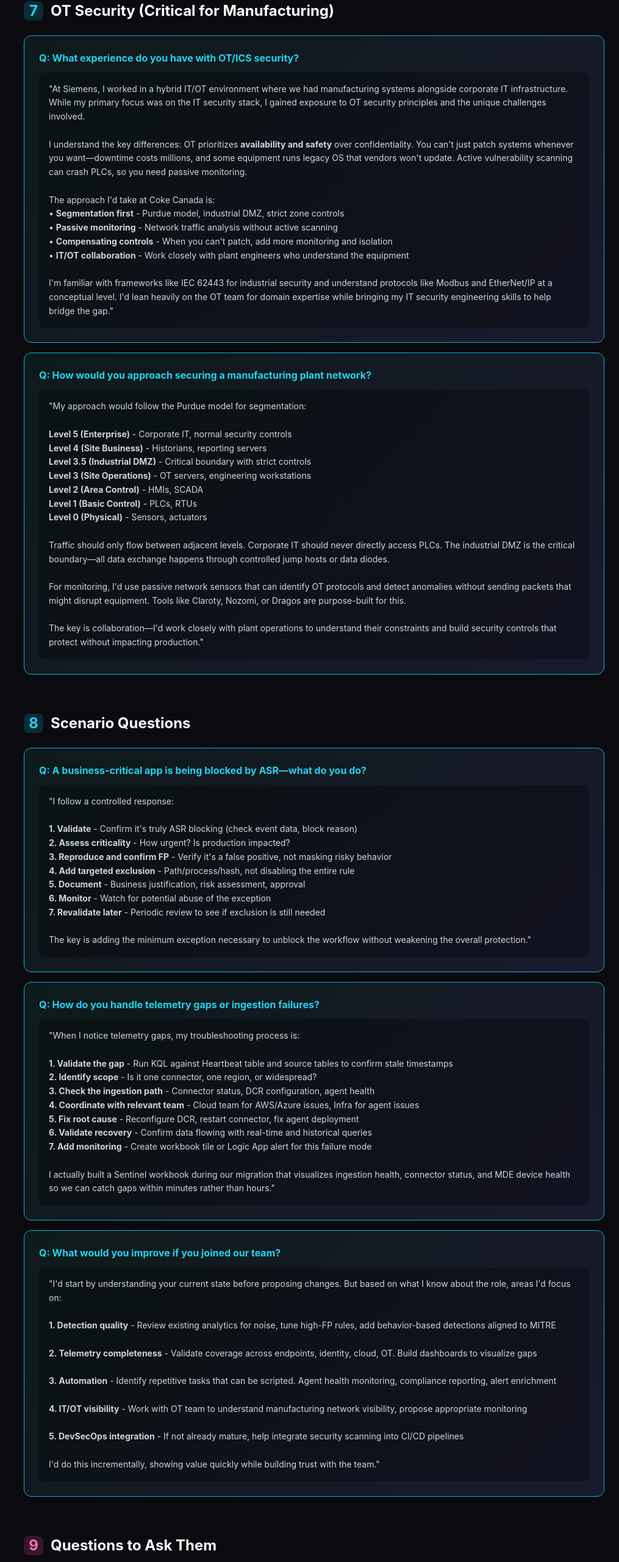
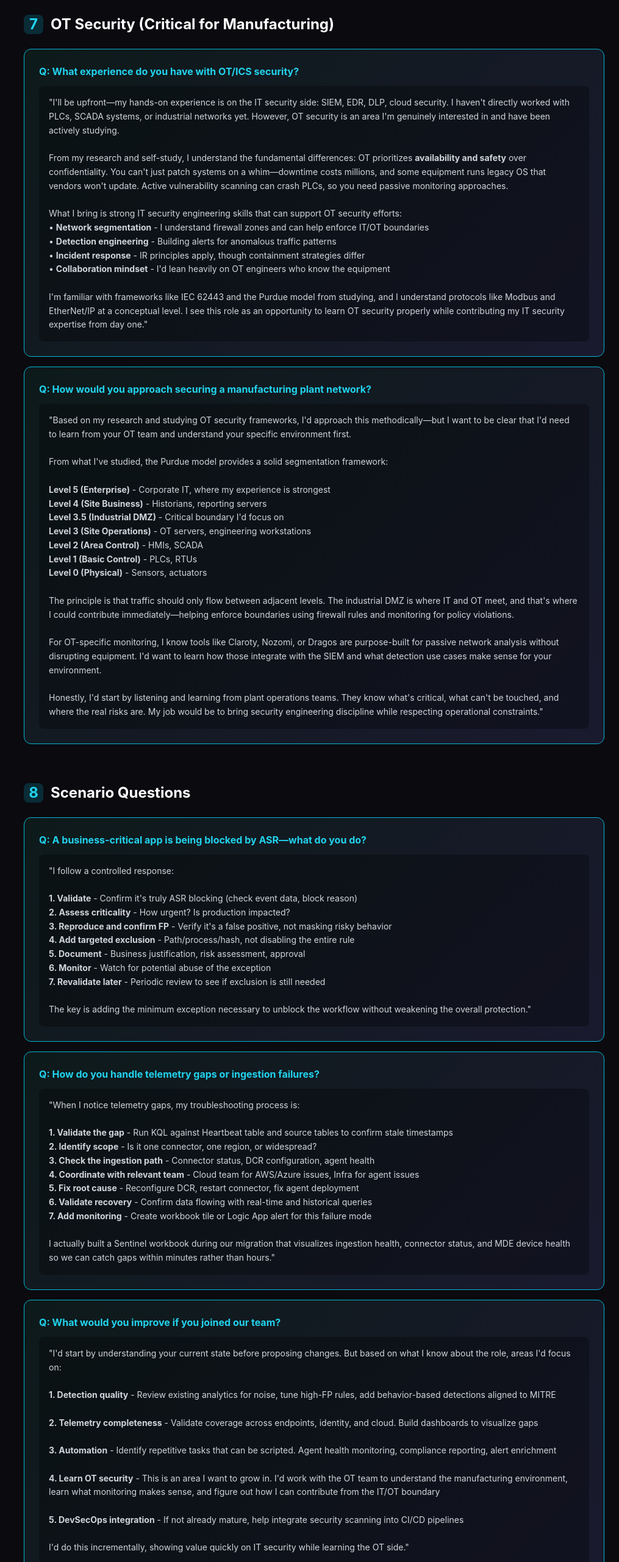
Before and after one commit to NiKhilForCybersec/mig, a plain HTML site: page pages/coca-cola-interview.html in a window 1280 px wide. Shown: the part 8539-11100 px from the top of the page at 61% size, without its empty margins (265-1280 px from the left). Drawn offline with nearby package versions, Linux system fonts and the light colour scheme.

Commit message:
tailored to ot

```diff
--- a/pages/coca-cola-interview.html
+++ b/pages/coca-cola-interview.html
@@ -66,7 +66,7 @@
                         <p class="text-gray-300 text-sm leading-relaxed">
                             "Three things drew me to this role. First, <strong>the tech stack alignment</strong>—you're using Microsoft Defender, Azure security, DLP, and Fortinet NGFWs, which directly matches my experience with MDE, Sentinel, Purview DLP, and firewall administration. I can contribute immediately without a long ramp-up.<br><br>
 
-                            Second, <strong>the IT/OT convergence challenge</strong>. Securing manufacturing plants and distribution centers alongside corporate IT is exactly the kind of complexity I find interesting. OT security requires a different mindset—availability over confidentiality, passive monitoring, compensating controls when you can't patch. At Siemens, I worked in a similar hybrid environment, so I understand the nuances.<br><br>
+                            Second, <strong>the IT/OT convergence challenge</strong>. Securing manufacturing plants and distribution centers alongside corporate IT is exactly the kind of complexity I want to grow into. I've studied OT security concepts—the Purdue model, IEC 62443, the priority shift from confidentiality to availability—and I find it genuinely interesting. While my hands-on experience is on the IT side, I'm eager to learn OT security and contribute to bridging that gap. My IT security engineering skills in detection, monitoring, and automation would translate well once I understand the OT constraints.<br><br>
 
                             Third, <strong>the engineering focus</strong>. This isn't just a monitoring role—it's about designing, implementing, and automating security controls. The job description mentions DevSecOps, CI/CD pipeline security, and automation with Python/PowerShell. That's where I want to grow. I want to build security infrastructure, not just watch dashboards.<br><br>
 
@@ -461,17 +461,17 @@ OUTCOME: ISO A.12.4.1 is FULLY SATISFIED by:
                     <p class="text-cyan-400 font-bold mb-3">Q: What experience do you have with OT/ICS security?</p>
                     <div class="answer-box">
                         <p class="text-gray-300 text-sm leading-relaxed">
-                            "At Siemens, I worked in a hybrid IT/OT environment where we had manufacturing systems alongside corporate IT infrastructure. While my primary focus was on the IT security stack, I gained exposure to OT security principles and the unique challenges involved.<br><br>
+                            "I'll be upfront—my hands-on experience is on the IT security side: SIEM, EDR, DLP, cloud security. I haven't directly worked with PLCs, SCADA systems, or industrial networks yet. However, OT security is an area I'm genuinely interested in and have been actively studying.<br><br>
 
-                            I understand the key differences: OT prioritizes <strong>availability and safety</strong> over confidentiality. You can't just patch systems whenever you want—downtime costs millions, and some equipment runs legacy OS that vendors won't update. Active vulnerability scanning can crash PLCs, so you need passive monitoring.<br><br>
+                            From my research and self-study, I understand the fundamental differences: OT prioritizes <strong>availability and safety</strong> over confidentiality. You can't just patch systems on a whim—downtime costs millions, and some equipment runs legacy OS that vendors won't update. Active vulnerability scanning can crash PLCs, so you need passive monitoring approaches.<br><br>
 
-                            The approach I'd take at Coke Canada is:<br>
-                            • <strong>Segmentation first</strong> - Purdue model, industrial DMZ, strict zone controls<br>
-                            • <strong>Passive monitoring</strong> - Network traffic analysis without active scanning<br>
-                            • <strong>Compensating controls</strong> - When you can't patch, add more monitoring and isolation<br>
-                            • <strong>IT/OT collaboration</strong> - Work closely with plant engineers who understand the equipment<br><br>
+                            What I bring is strong IT security engineering skills that can support OT security efforts:<br>
+                            • <strong>Network segmentation</strong> - I understand firewall zones and can help enforce IT/OT boundaries<br>
+                            • <strong>Detection engineering</strong> - Building alerts for anomalous traffic patterns<br>
+                            • <strong>Incident response</strong> - IR principles apply, though containment strategies differ<br>
+                            • <strong>Collaboration mindset</strong> - I'd lean heavily on OT engineers who know the equipment<br><br>
 
-                            I'm familiar with frameworks like IEC 62443 for industrial security and understand protocols like Modbus and EtherNet/IP at a conceptual level. I'd lean heavily on the OT team for domain expertise while bringing my IT security engineering skills to help bridge the gap."
+                            I'm familiar with frameworks like IEC 62443 and the Purdue model from studying, and I understand protocols like Modbus and EtherNet/IP at a conceptual level. I see this role as an opportunity to learn OT security properly while contributing my IT security expertise from day one."
                         </p>
                     </div>
                 </div>
@@ -480,21 +480,23 @@ OUTCOME: ISO A.12.4.1 is FULLY SATISFIED by:
                     <p class="text-cyan-400 font-bold mb-3">Q: How would you approach securing a manufacturing plant network?</p>
                     <div class="answer-box">
                         <p class="text-gray-300 text-sm leading-relaxed">
-                            "My approach would follow the Purdue model for segmentation:<br><br>
+                            "Based on my research and studying OT security frameworks, I'd approach this methodically—but I want to be clear that I'd need to learn from your OT team and understand your specific environment first.<br><br>
 
-                            <strong>Level 5 (Enterprise)</strong> - Corporate IT, normal security controls<br>
+                            From what I've studied, the Purdue model provides a solid segmentation framework:<br><br>
+
+                            <strong>Level 5 (Enterprise)</strong> - Corporate IT, where my experience is strongest<br>
                             <strong>Level 4 (Site Business)</strong> - Historians, reporting servers<br>
-                            <strong>Level 3.5 (Industrial DMZ)</strong> - Critical boundary with strict controls<br>
+                            <strong>Level 3.5 (Industrial DMZ)</strong> - Critical boundary I'd focus on<br>
                             <strong>Level 3 (Site Operations)</strong> - OT servers, engineering workstations<br>
                             <strong>Level 2 (Area Control)</strong> - HMIs, SCADA<br>
                             <strong>Level 1 (Basic Control)</strong> - PLCs, RTUs<br>
                             <strong>Level 0 (Physical)</strong> - Sensors, actuators<br><br>
 
-                            Traffic should only flow between adjacent levels. Corporate IT should never directly access PLCs. The industrial DMZ is the critical boundary—all data exchange happens through controlled jump hosts or data diodes.<br><br>
+                            The principle is that traffic should only flow between adjacent levels. The industrial DMZ is where IT and OT meet, and that's where I could contribute immediately—helping enforce boundaries using firewall rules and monitoring for policy violations.<br><br>
 
-                            For monitoring, I'd use passive network sensors that can identify OT protocols and detect anomalies without sending packets that might disrupt equipment. Tools like Claroty, Nozomi, or Dragos are purpose-built for this.<br><br>
+                            For OT-specific monitoring, I know tools like Claroty, Nozomi, or Dragos are purpose-built for passive network analysis without disrupting equipment. I'd want to learn how those integrate with the SIEM and what detection use cases make sense for your environment.<br><br>
 
-                            The key is collaboration—I'd work closely with plant operations to understand their constraints and build security controls that protect without impacting production."
+                            Honestly, I'd start by listening and learning from plant operations teams. They know what's critical, what can't be touched, and where the real risks are. My job would be to bring security engineering discipline while respecting operational constraints."
                         </p>
                     </div>
                 </div>
@@ -555,15 +557,15 @@ OUTCOME: ISO A.12.4.1 is FULLY SATISFIED by:
 
                             <strong>1. Detection quality</strong> - Review existing analytics for noise, tune high-FP rules, add behavior-based detections aligned to MITRE<br><br>
 
-                            <strong>2. Telemetry completeness</strong> - Validate coverage across endpoints, identity, cloud, OT. Build dashboards to visualize gaps<br><br>
+                            <strong>2. Telemetry completeness</strong> - Validate coverage across endpoints, identity, and cloud. Build dashboards to visualize gaps<br><br>
 
                             <strong>3. Automation</strong> - Identify repetitive tasks that can be scripted. Agent health monitoring, compliance reporting, alert enrichment<br><br>
 
-                            <strong>4. IT/OT visibility</strong> - Work with OT team to understand manufacturing network visibility, propose appropriate monitoring<br><br>
+                            <strong>4. Learn OT security</strong> - This is an area I want to grow in. I'd work with the OT team to understand the manufacturing environment, learn what monitoring makes sense, and figure out how I can contribute from the IT/OT boundary<br><br>
 
                             <strong>5. DevSecOps integration</strong> - If not already mature, help integrate security scanning into CI/CD pipelines<br><br>
 
-                            I'd do this incrementally, showing value quickly while building trust with the team."
+                            I'd do this incrementally, showing value quickly on IT security while learning the OT side."
                         </p>
                     </div>
                 </div>
@@ -662,7 +664,7 @@ OUTCOME: ISO A.12.4.1 is FULLY SATISFIED by:
                                 <li>✓ Senior analyst feedback</li>
                                 <li>✓ Framework mapping approach</li>
                                 <li>✓ Why Coca-Cola</li>
-                                <li>✓ OT security principles</li>
+                                <li>✓ OT interest (honest about learning)</li>
                                 <li>✓ Finished 3 months early</li>
                             </ul>
                         </div>
```
